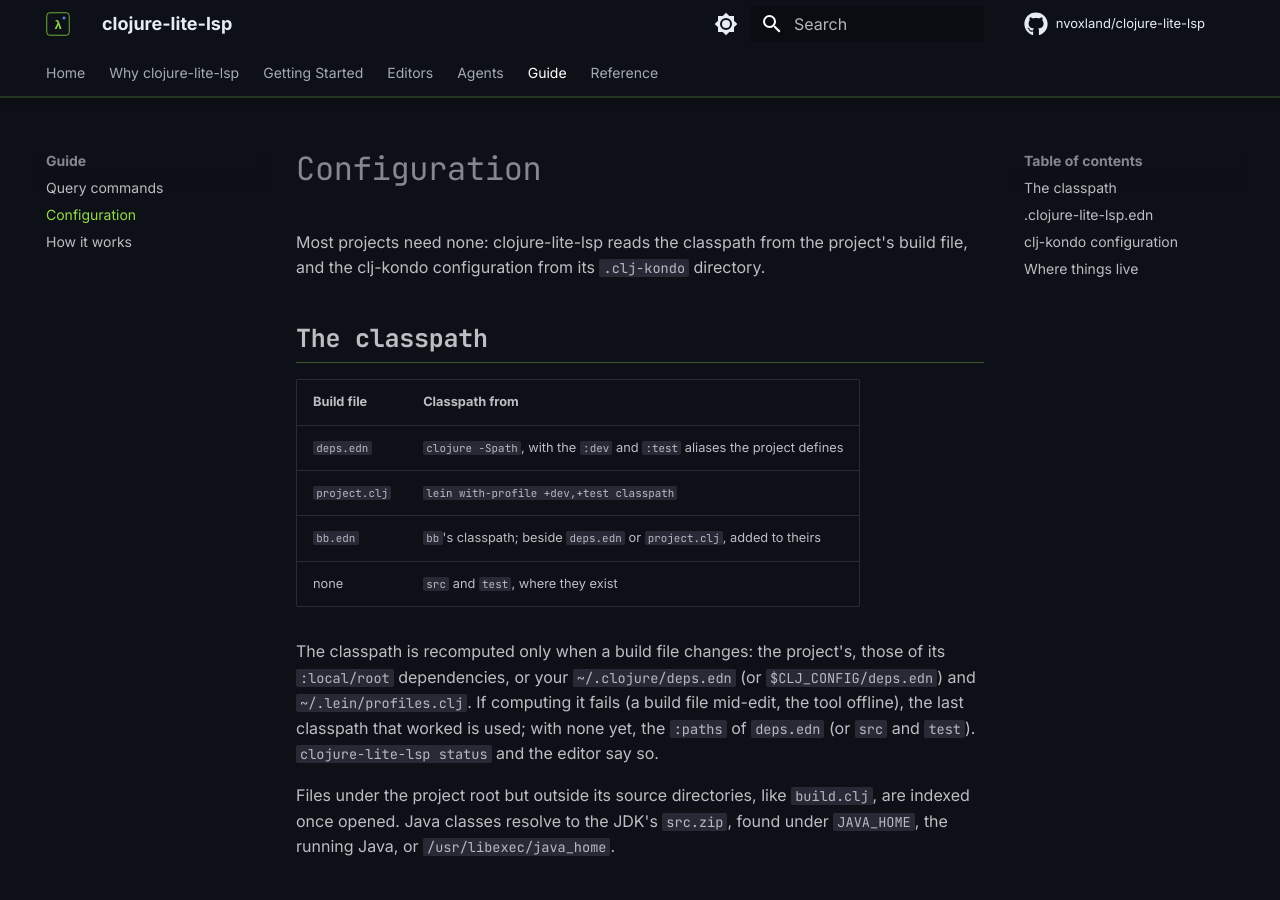
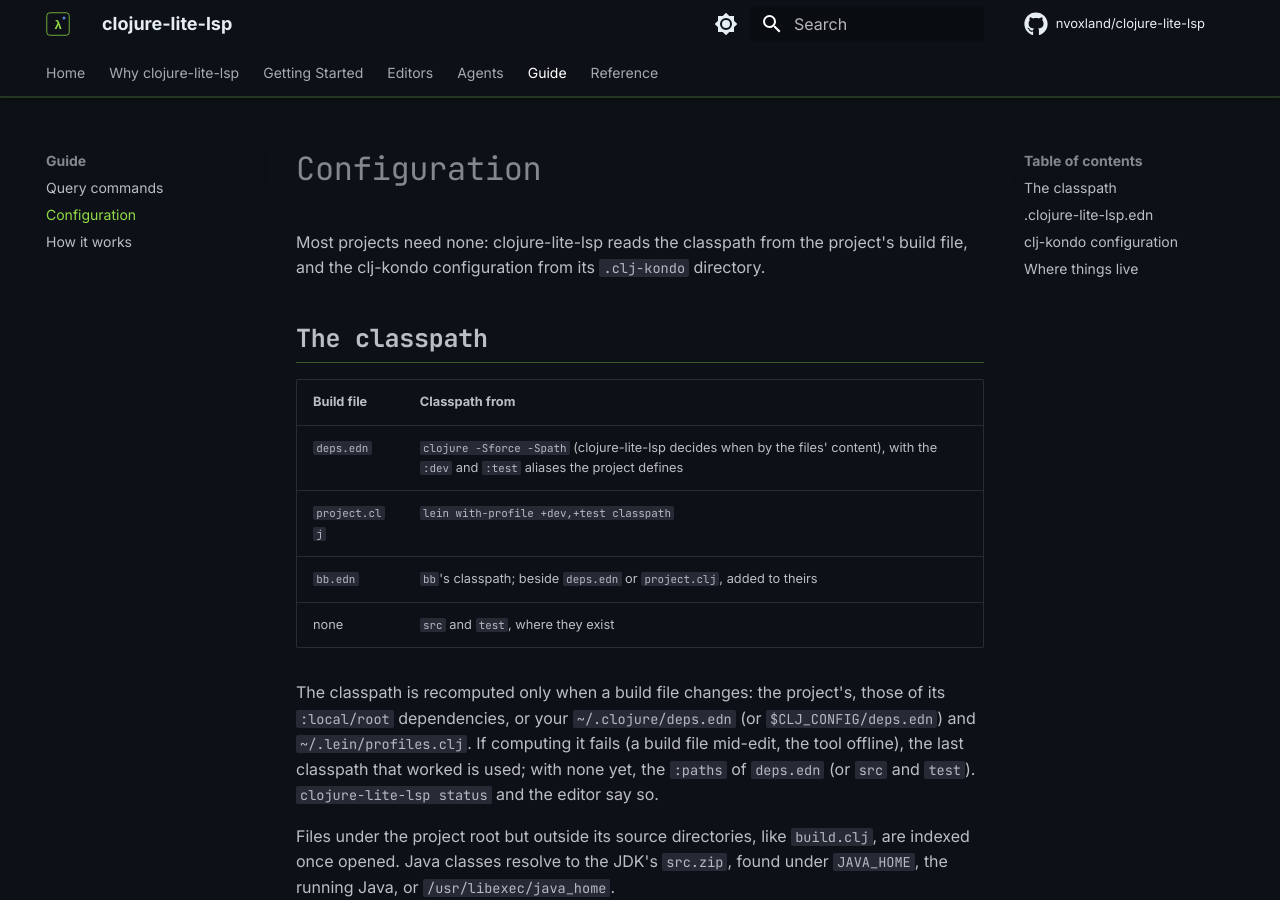
Before and after one commit to nvoxland/clojure-lite-lsp, an MkDocs documentation site: the page built from docs/guide/configuration.md, in a window 1280 px wide and 900 px high. Built offline with MkDocs 1.6.1 and Material for MkDocs 9.7.7, drawn with Linux system fonts in a browser that asks for light colours; comment, search, counter and statistics services are not loaded.

Commit message:
A deps.edn change is read even when it looks older than the CLI's cache
The Clojure CLI caches classpaths by the deps files' paths and trusts the
cache unless a file is newer than it: an edit in the same second, or a
checkout restoring an older modification time, got the old classpath.
clojure-lite-lsp only asks when the files' content changed, so it always
has the CLI recompute (-Sforce).

```diff
--- a/docs/guide/configuration.md
+++ b/docs/guide/configuration.md
@@ -7,7 +7,7 @@ build file, and the clj-kondo configuration from its `.clj-kondo` directory.
 
 | Build file | Classpath from |
 |---|---|
-| `deps.edn` | `clojure -Spath`, with the `:dev` and `:test` aliases the project defines |
+| `deps.edn` | `clojure -Sforce -Spath` (clojure-lite-lsp decides when by the files' content), with the `:dev` and `:test` aliases the project defines |
 | `project.clj` | `lein with-profile +dev,+test classpath` |
 | `bb.edn` | `bb`'s classpath; beside `deps.edn` or `project.clj`, added to theirs |
 | none | `src` and `test`, where they exist |
```
Also changed, not shown: 2 other files.
